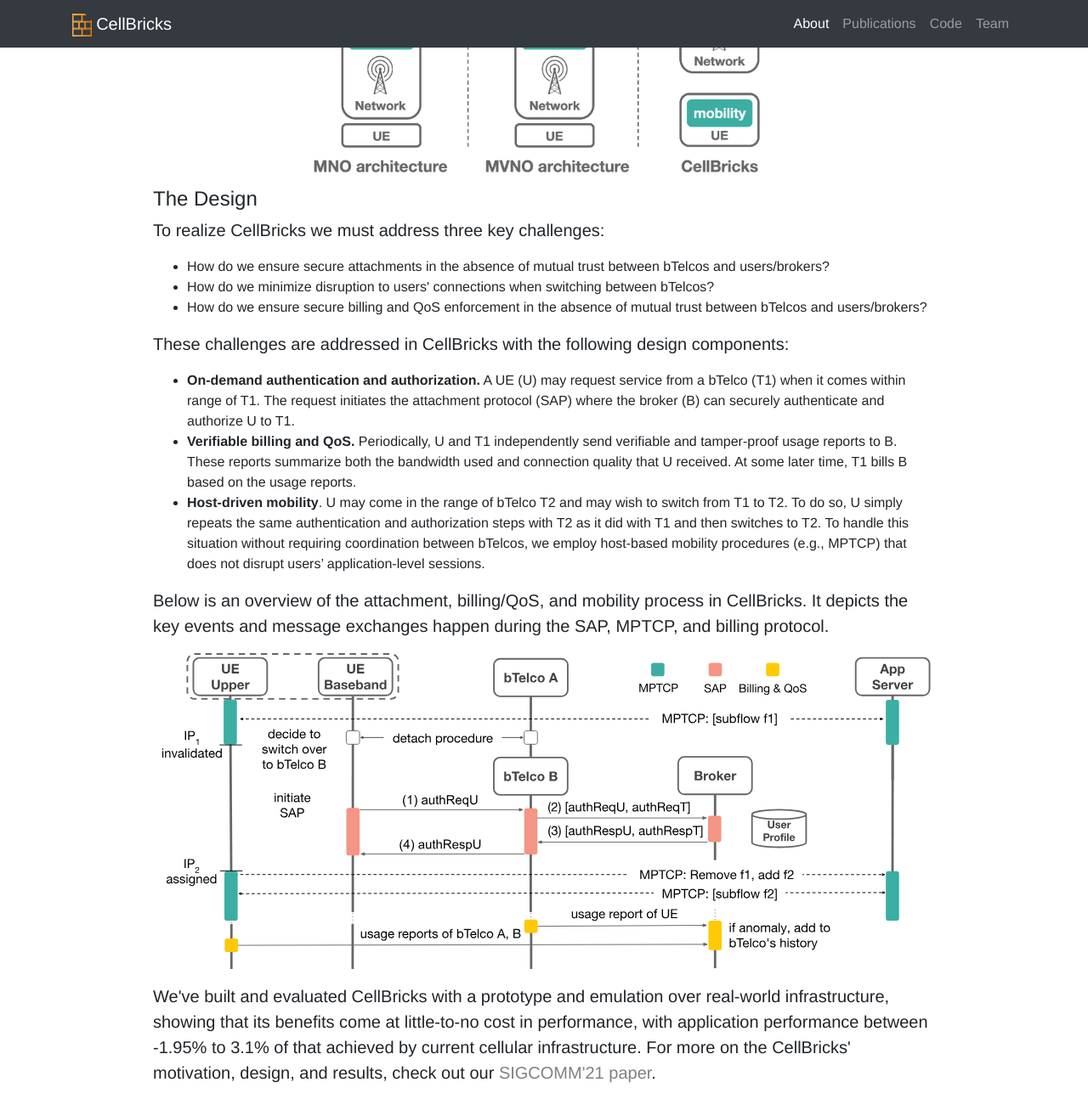
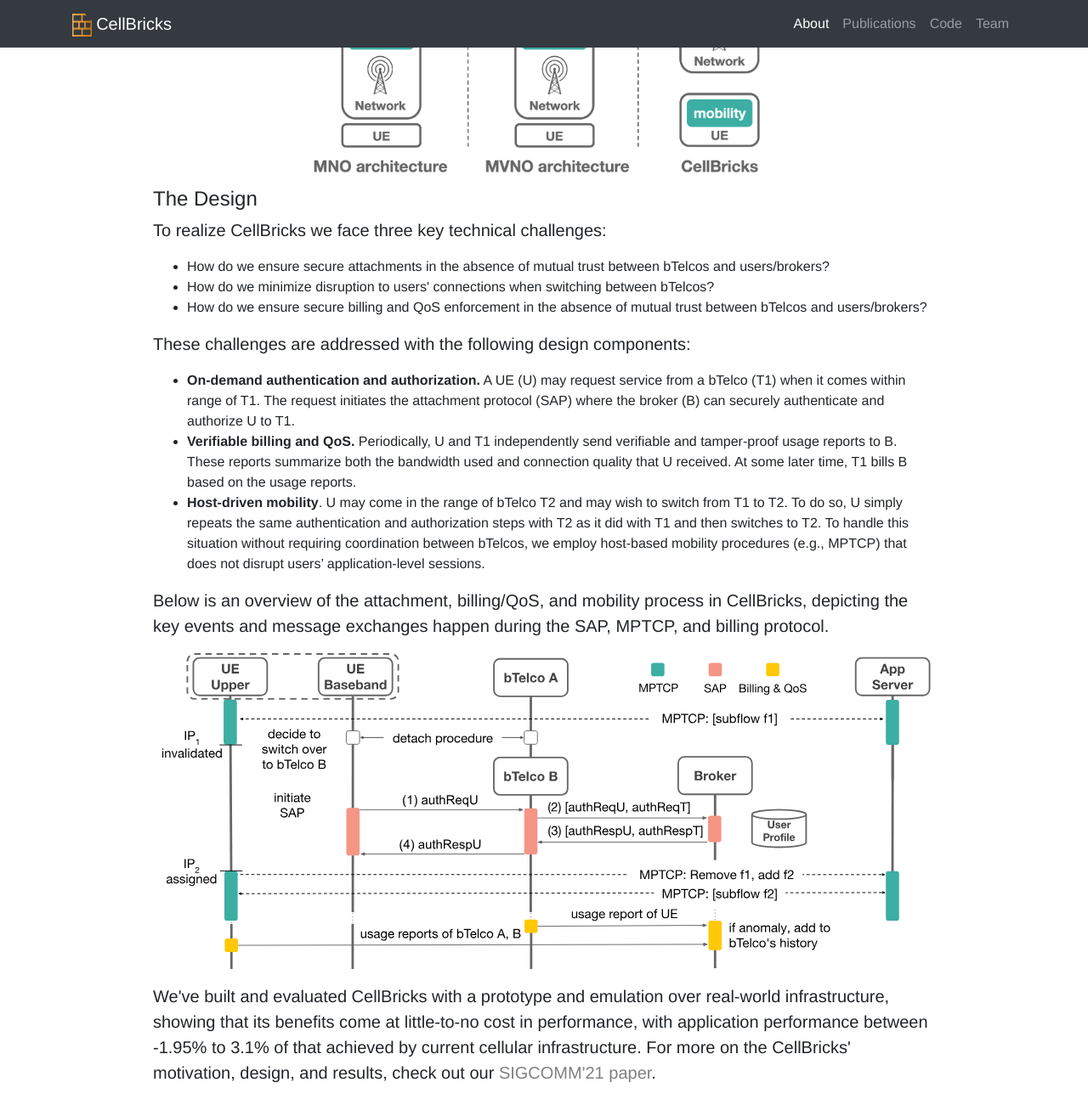
Before and after one commit to cellbricks/cellbricks.github.io, a Jekyll site: the page index.html, which Jekyll copies as it is, in a window 1280 px wide and 1400 px high, scrolled down 906 px. Shown: the top 1314 px of the window at 85% size. Built offline with Jekyll 4.4.1, drawn with Linux system fonts in a browser that asks for light colours; nearby versions of some CDN libraries; library files that are not in the unit come from our copies.

Commit message:
update design text

```diff
--- a/index.html
+++ b/index.html
@@ -70,13 +70,13 @@
                   <p><img class="img-fluid" width="60%" src="images/cellbrick-arch.png"></p>
                </div>
                <h4>The Design</h4>
-               <p class="lead">To realize CellBricks we must address three key challenges:</p>
+               <p class="lead">To realize CellBricks we face three key technical challenges:</p>
                <ul>
                 <li> How do we ensure secure attachments in the absence of mutual trust between bTelcos and users/brokers? </li>
                 <li>  How do we minimize disruption to users' connections when switching between bTelcos? </li>
                 <li> How do we ensure secure billing and QoS enforcement in the absence of mutual trust between bTelcos and users/brokers? </li>
                </ul>
-               <p class="lead">These challenges are addressed in CellBricks with the following design components:</p>
+               <p class="lead">These challenges are addressed with the following design components:</p>
                <ul>
                <li> <b>On-demand authentication and authorization.</b> A UE (U)
                may request service from a bTelco (T1) when it comes within range of T1. The request initiates the attachment protocol (SAP) where the broker (B) can securely authenticate and authorize U to T1.</li>
@@ -86,11 +86,11 @@
                T2 as it did with T1 and then switches to T2. To handle this situation
                without requiring coordination between bTelcos, we employ host-based mobility procedures (e.g., MPTCP) that does not disrupt users’ application-level sessions.</li>
                </ul>
-               <p class="lead">Below is an overview of the attachment, billing/QoS, and mobility process in CellBricks. It depicts the key events and message exchanges happen during the SAP, MPTCP, and billing protocol.</p>
+               <p class="lead">Below is an overview of the attachment, billing/QoS, and mobility process in CellBricks, depicting the key events and message exchanges happen during the SAP, MPTCP, and billing protocol.</p>
                <div class="text-center">
                   <p><img class="img-fluid" width="100%" src="images/combined_diagram-fixed.svg"></p>
                </div>
-               <p class="lead">We've built and evaluated CellBricks with a prototype and emulation over real-world infrastructure, showing that its benefits come at little-to-no cost in performance, with application performance between -1.95% to 3.1% of that achieved by current cellular infrastructure. For more on the CellBricks' motivation, design, and results, check out our <a href="#"> SIGCOMM'21 paper</a>.</p>
+               <p class="lead">We've built and evaluated CellBricks with a prototype and emulation over real-world infrastructure, showing that its benefits come at little-to-no cost in performance, with application performance between <b>-1.95%</b> to <b>3.1%</b> of that achieved by current cellular infrastructure. For more on the CellBricks' motivation, design, and results, check out our <a href="#"> SIGCOMM'21 paper</a>.</p>
                <!--                <p class="lead">The following are the performance results associated with CellBricks running over the
                   T-Mobile network compared to today's baseline performance.</p>
                <style type="text/css">
```
